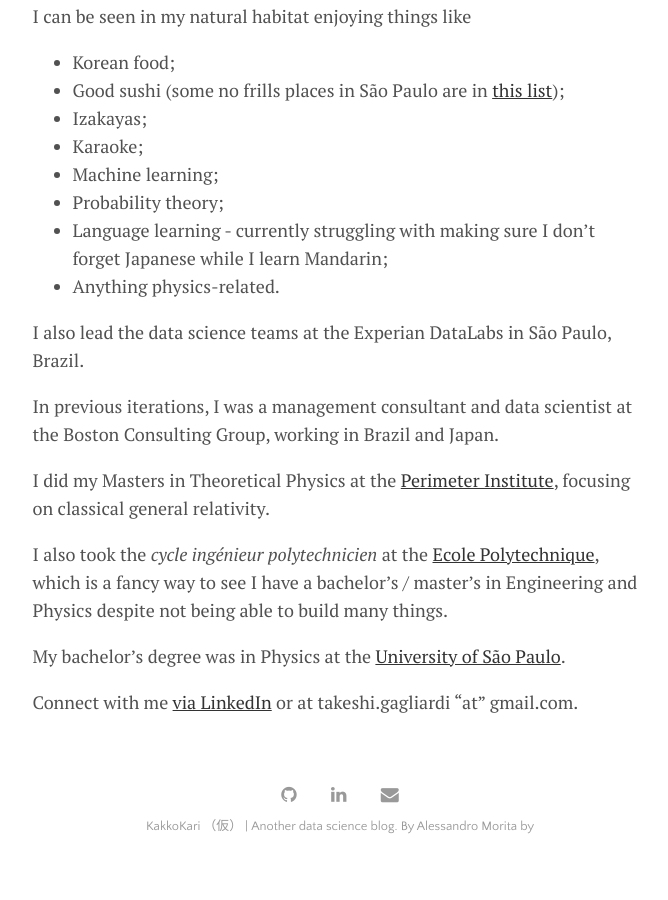
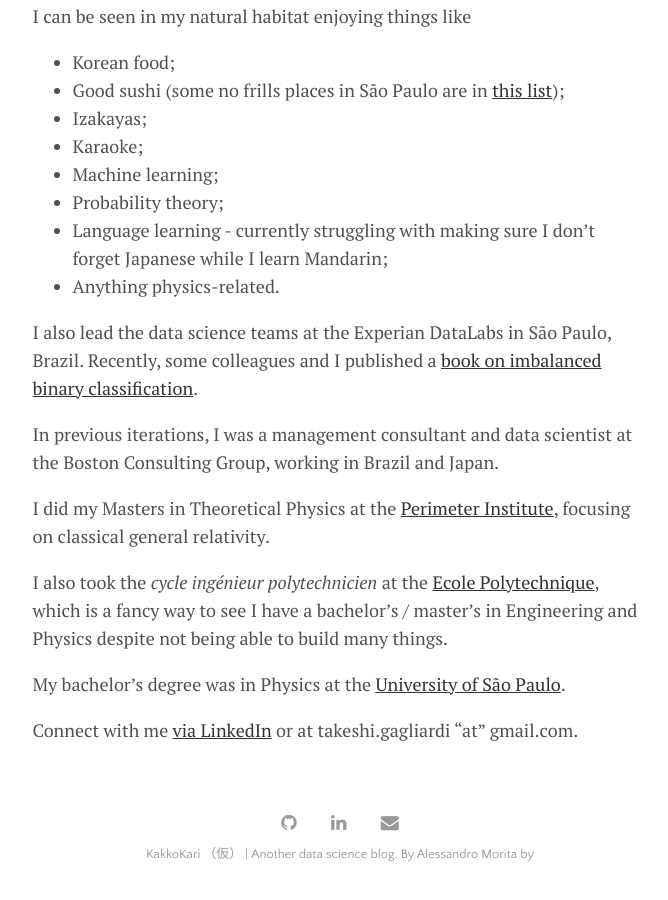
Before and after one commit to takeshimg92/takeshimg92.github.io, a Jekyll site: the page built from menu/about.md, in a window 1280 px wide and 900 px high, scrolled down 1063 px. Shown: the whole window, without its empty margins (300-968 px from the left). Built offline with Jekyll 4.4.1, drawn with Linux system fonts in a browser that asks for light colours; before the commit the page ends 1935 px from its top, so only the background shows below that.

Commit message:
added book

```diff
--- a/menu/about.md
+++ b/menu/about.md
@@ -18,6 +18,7 @@
 * Anything physics-related.
 
 I also lead the data science teams at the Experian DataLabs in São Paulo, Brazil.
+Recently, some colleagues and I published a [book on imbalanced binary classification](https://pibieta.github.io/imbalanced_learning/notebooks/Introduction.html).
 
 In previous iterations, I was a management consultant and data scientist at the Boston Consulting Group, working in Brazil and Japan.
 
```
